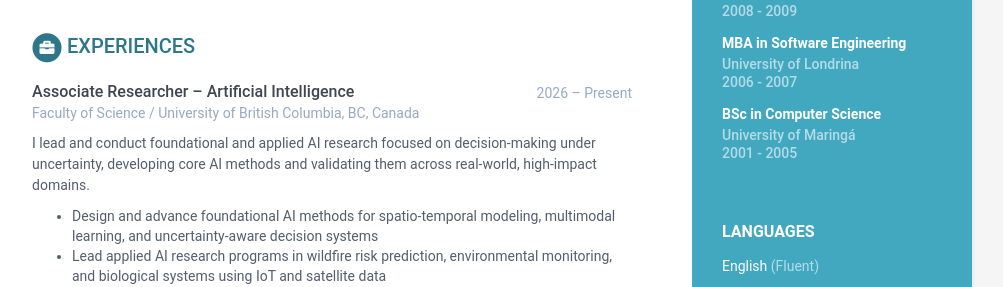
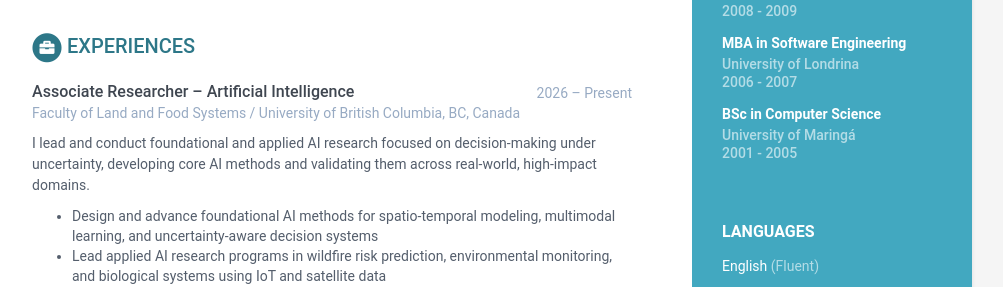
Before and after one commit to gomede/gomede.github.io, a Jekyll site: the page built from index.html, in a window 1280 px wide and 900 px high, scrolled down 870 px. Shown: the part 155-442 px from the top of the window, without its empty margins (168-1171 px from the left). Built offline with Jekyll 4.4.1, drawn with Linux system fonts in a browser that asks for light colours.

Commit message:
Update data.yml

```diff
--- a/_data/data.yml
+++ b/_data/data.yml
@@ -206,7 +206,7 @@
 experiences:
     - role: Associate Researcher – Artificial Intelligence
       time: 2026 – Present
-      company: Faculty of Science / University of British Columbia, BC, Canada
+      company: Faculty of Land and Food Systems / University of British Columbia, BC, Canada
       details: |
         I lead and conduct foundational and applied AI research focused on decision-making under uncertainty,
         developing core AI methods and validating them across real-world, high-impact domains.
```
